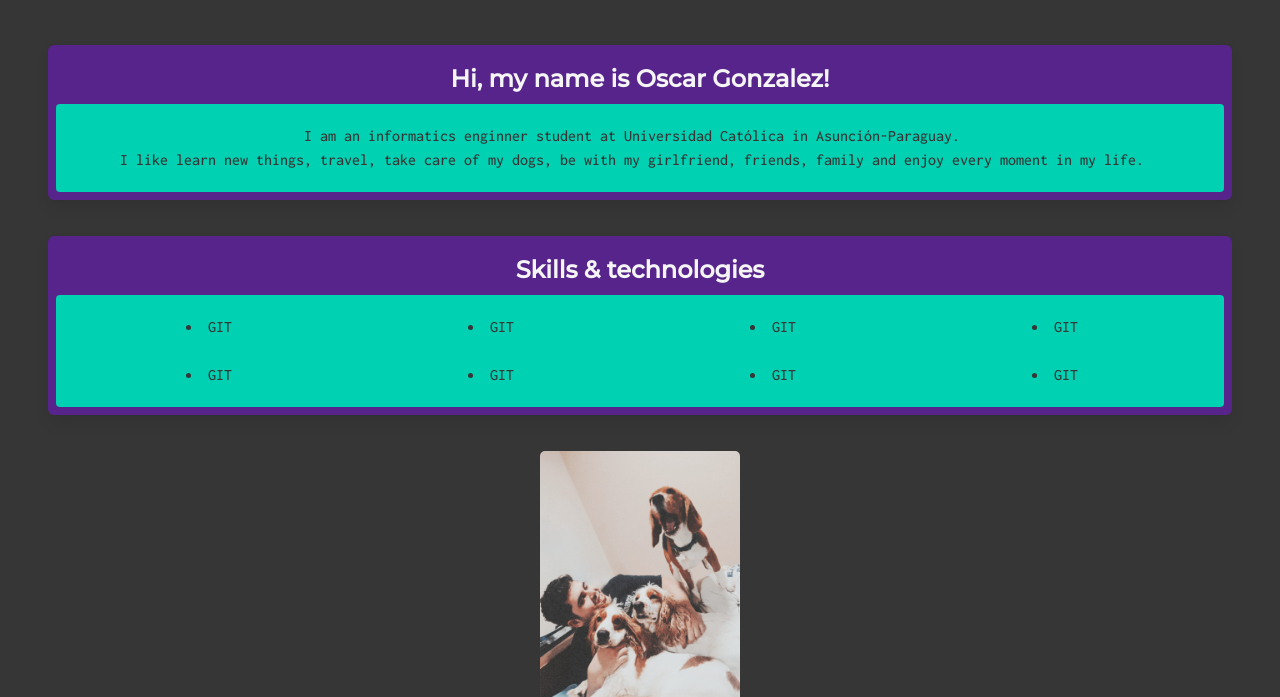
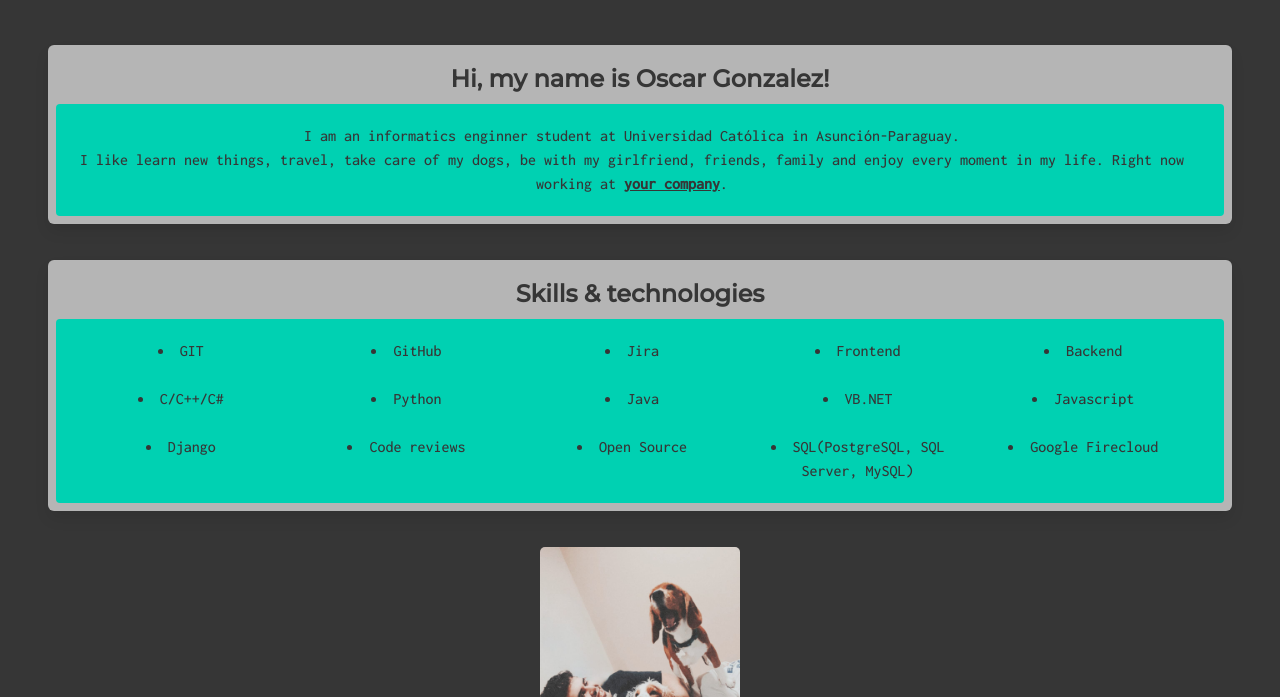
Before and after one commit to OscarGonzalez97/OscarGonzalez97.github.io, a plain HTML site: page index.html in a window 1280 px wide. Shown: the part 103-800 px from the top of the page. Drawn offline with Linux system fonts and the light colour scheme.

Commit message:
change colors and spanish web

```diff
--- a/index.html
+++ b/index.html
@@ -13,14 +13,14 @@
     <nav class="navbar dark" aria-label="main navigation">
         <div class="navbar-end dark">
             <div class="navbar item dark mx-3 my-5">
-                <a href="" class="dark">
+                <a href="es.html" class="dark">
                     <span class="icon is-medium">
                         <img src="icons/espana.png"></img>
                     </span>
                 </a>
             </div>
             <div class="navbar item dark mx-3 my-5">
-                <a href="" class="dark">
+                <a href="index.html" class="dark">
                     <span class="icon is-medium">
                         <img src="icons/estados-unidos-de-america.png"></img>
                     </span>
@@ -32,11 +32,13 @@
     <div class="container is-fluid dark mt-6 content has-text-centered">
         <div class="columns mx-1">
             <div class="column">
-                <div class="box contrast-primary">
-                    <h3 class="title has-text-light">Hi, my name is Oscar Gonzalez!</h3>
+                <div class="box has-background-grey-light">
+                    <h3 class="title has-text-dark">Hi, my name is Oscar Gonzalez!</h3>
                     <div class="tile is-ancestor">
                         <article class="tile is-child notification is-primary">
-                            <p class="is-medium has-text-dark">I am an informatics enginner student at Universidad Cat&oacute;lica in Asunci&oacute;n-Paraguay. <br> I like learn new things, travel, take care of my dogs, be with my girlfriend, friends, family and enjoy every moment in my life.</p>
+                            <p class="is-medium has-text-dark">I am an informatics enginner student at Universidad Cat&oacute;lica in Asunci&oacute;n-Paraguay. <br> I like learn new things, travel, take care of my dogs, be with my girlfriend, friends, family and enjoy every moment in my life.
+                            Right now working at <strong><a href="mailto:oscargonzalez159@gmail.com">your company</a></strong>.
+                            </p>
                         </article>
                     </div>
                 </div>
@@ -44,8 +46,8 @@
         </div>
 
         <div class="column mx-1">
-            <div class="box contrast-primary">
-            <h3 class="title has-text-light">Skills & technologies</h3>
+            <div class="box has-background-grey-light">
+            <h3 class="title has-text-dark">Skills & technologies</h3>
                     <div class="tile is-ancestor">
                         <article class="tile is-child notification is-primary">
                             <div class="columns">
@@ -56,39 +58,76 @@
                                 </div>
                                 <div class="column has-text-dark">
                                     <li>
-                                        GIT
+                                        GitHub
                                     </li>
                                 </div>
                                 <div class="column has-text-dark">
                                     <li>
-                                        GIT
+                                        Jira
                                     </li>
                                 </div>
                                 <div class="column has-text-dark">
                                     <li>
-                                        GIT
+                                        Frontend
+                                    </li>
+                                </div>
+                                <div class="column has-text-dark">
+                                    <li>
+                                        Backend
                                     </li>
                                 </div>
                             </div>
                             <div class="columns">
                                 <div class="column has-text-dark">
                                     <li>
-                                        GIT
+                                        C/C++/C#
                                     </li>
                                 </div>
                                 <div class="column has-text-dark">
                                     <li>
-                                        GIT
+                                        Python
                                     </li>
                                 </div>
                                 <div class="column has-text-dark">
                                     <li>
-                                        GIT
+                                        Java
                                     </li>
                                 </div>
                                 <div class="column has-text-dark">
                                     <li>
-                                        GIT
+                                        VB.NET
+                                    </li>
+                                </div>
+                                <div class="column has-text-dark">
+                                    <li>
+                                        Javascript
+                                    </li>
+                                </div>
+                            </div>
+                            <div class="columns">
+                                <div class="column has-text-dark">
+                                    <li>
+                                        Django
+                                    </li>
+                                </div>
+                                <div class="column has-text-dark">
+                                    <li>
+                                        Code reviews
+                                    </li>
+                                </div>
+                                <div class="column has-text-dark">
+                                    <li>
+                                        Open Source
+                                    </li>
+                                </div>
+                                <div class="column has-text-dark">
+                                    <li>
+                                        SQL(PostgreSQL, SQL Server, MySQL)
+                                    </li>
+                                </div>
+                                <div class="column has-text-dark">
+                                    <li>
+                                        Google Firecloud
                                     </li>
                                 </div>
                             </div>
```
